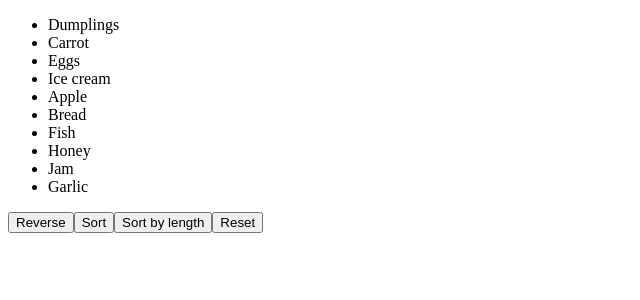
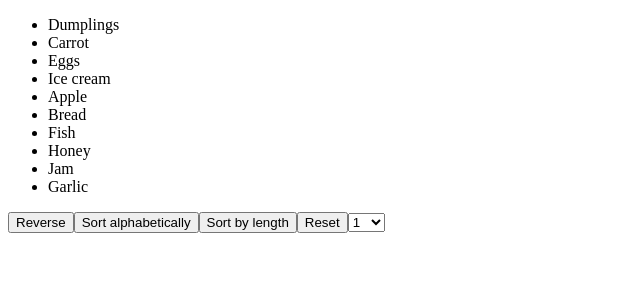
Before and after one commit to mate-academy/react_list-of-goods, a React (Create React App) app: page / in a window 1280 px wide. Both pictures are taken after a click on the button "Show Goods". Shown: the top 300 px of the page, without its empty margins (0-640 px from the left). Built offline with nearby package versions, Linux system fonts and the light colour scheme.

Commit message:
Add select

```diff
--- a/src/App.css
+++ /dev/null
@@ -1,3 +0,0 @@
-* {
-  box-sizing: border-box;
-}
--- a/src/App.js
+++ b/src/App.js
@@ -1,7 +1,7 @@
 import React from 'react';
 
-// import './App.css';
 import { GoodsList } from './components/GoodsList';
+import { Button } from './components/Button';
 
 const goodsFromServer = [
   'Dumplings',
@@ -22,6 +22,7 @@ class App extends React.Component {
     goods: goodsFromServer,
     reversed: false,
     sortBy: null,
+    minLength: 1,
   };
 
   showGoodsList = () => {
@@ -47,24 +48,26 @@ class App extends React.Component {
     this.setState({
       sortBy: null,
       reversed: false,
+      minLength: 1,
     });
   };
 
-  renderButton = (label, handler) => (
-    <button
-      type="button"
-      onClick={handler}
-    >
-      { label }
-    </button>
-  );
+  handleChange = (e) => {
+    const { name, value } = e.target;
+
+    this.setState({
+      [name]: value,
+    });
+  };
 
   render() {
-    const { showGoods, goods, reversed, sortBy } = this.state;
+    const {
+      showGoods, goods, reversed, sortBy, minLength,
+    } = this.state;
 
-    const preparedGoods = [...goods];
+    const filteredGoods = goods.filter(good => good.length >= minLength);
 
-    preparedGoods.sort((good1, good2) => {
+    filteredGoods.sort((good1, good2) => {
       switch (sortBy) {
         case 'name':
           return good1.localeCompare(good2);
@@ -76,7 +79,7 @@ class App extends React.Component {
     });
 
     if (reversed) {
-      preparedGoods.reverse();
+      filteredGoods.reverse();
     }
 
     return (
@@ -84,17 +87,51 @@ class App extends React.Component {
         {
           showGoods ? (
             <>
-              <GoodsList goods={preparedGoods} />
+              <GoodsList goods={filteredGoods} />
 
-              { this.renderButton('Reverse', this.reverse.bind(this)) }
-              { this.renderButton('Sort', this.sort.bind(this, 'name')) }
-              { this.renderButton(
-                'Sort by length', this.sort.bind(this, 'length'),
-              )}
-              { this.renderButton('Reset', this.reset.bind(this)) }
+              <Button
+                label="Reverse"
+                clickHandler={this.reverse}
+              />
+              <Button
+                label="Sort alphabetically"
+                clickHandler={() => {
+                  this.sort('name');
+                }}
+              />
+              <Button
+                label="Sort by length"
+                clickHandler={() => {
+                  this.sort('length');
+                }}
+              />
+              <Button
+                label="Reset"
+                clickHandler={this.reset}
+              />
+
+              <select
+                name="minLength"
+                value={minLength}
+                onChange={this.handleChange}
+              >
+                <option value="1">1</option>
+                <option value="2">2</option>
+                <option value="3">3</option>
+                <option value="4">4</option>
+                <option value="5">5</option>
+                <option value="6">6</option>
+                <option value="7">7</option>
+                <option value="8">8</option>
+                <option value="9">9</option>
+                <option value="10">10</option>
+              </select>
             </>
           ) : (
-            this.renderButton('Show Goods', this.showGoodsList.bind(this))
+            <Button
+              label="Show Goods"
+              clickHandler={this.showGoodsList}
+            />
           )
         }
       </div>
--- /dev/null
+++ b/src/components/Button/Button.jsx
@@ -0,0 +1,20 @@
+import React from 'react';
+import PropTypes from 'prop-types';
+
+export const Button = ({ label, clickHandler }) => (
+  <button
+    type="button"
+    onClick={clickHandler}
+  >
+    { label }
+  </button>
+);
+
+Button.propTypes = {
+  label: PropTypes.string,
+  clickHandler: PropTypes.func.isRequired,
+};
+
+Button.defaultProps = {
+  label: '',
+};
--- /dev/null
+++ b/src/components/Button/index.js
@@ -0,0 +1 @@
+export * from './Button';
```
Also changed, not shown: src/components/GoodsList/GoodsList.scss (deleted).
